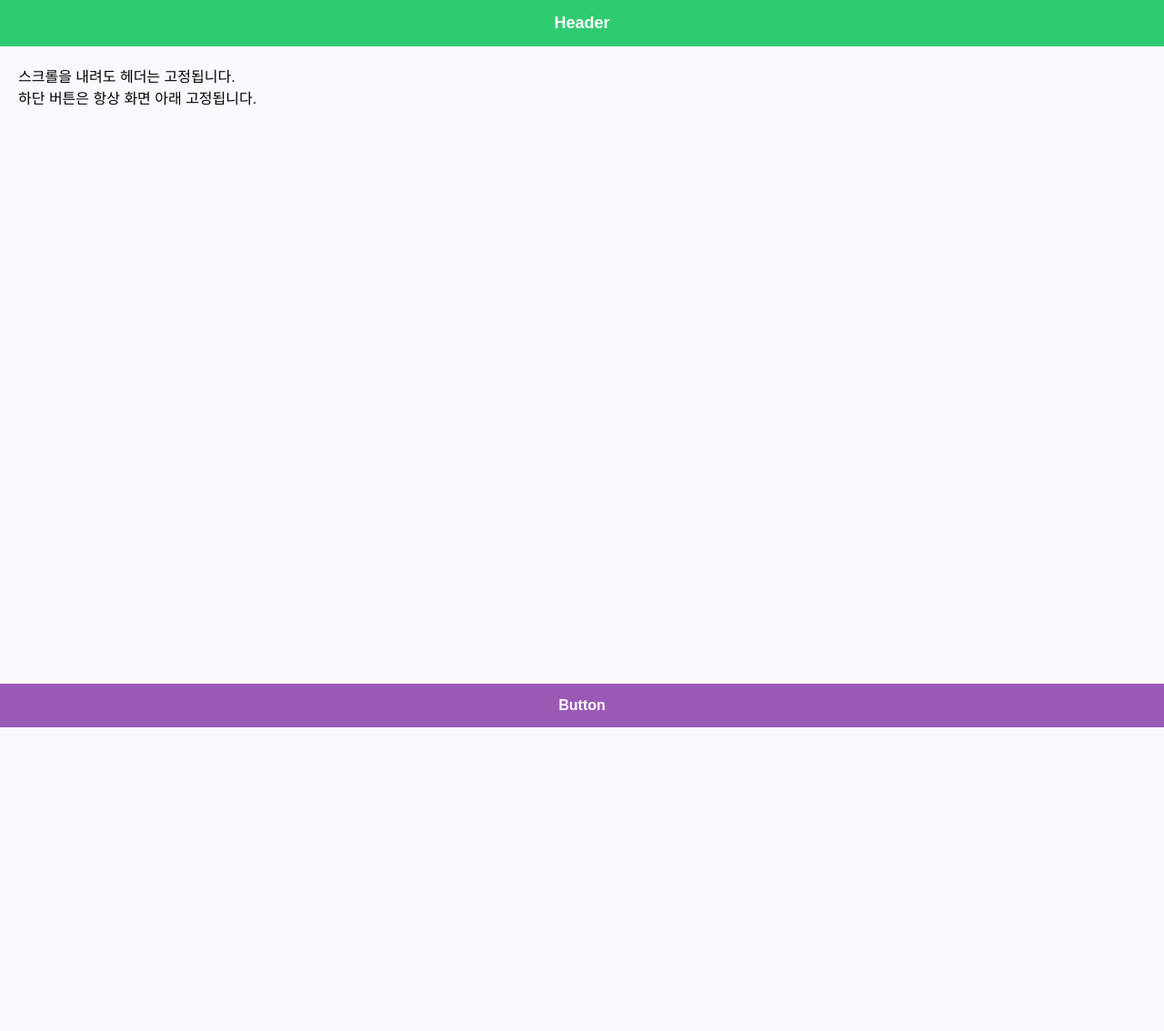
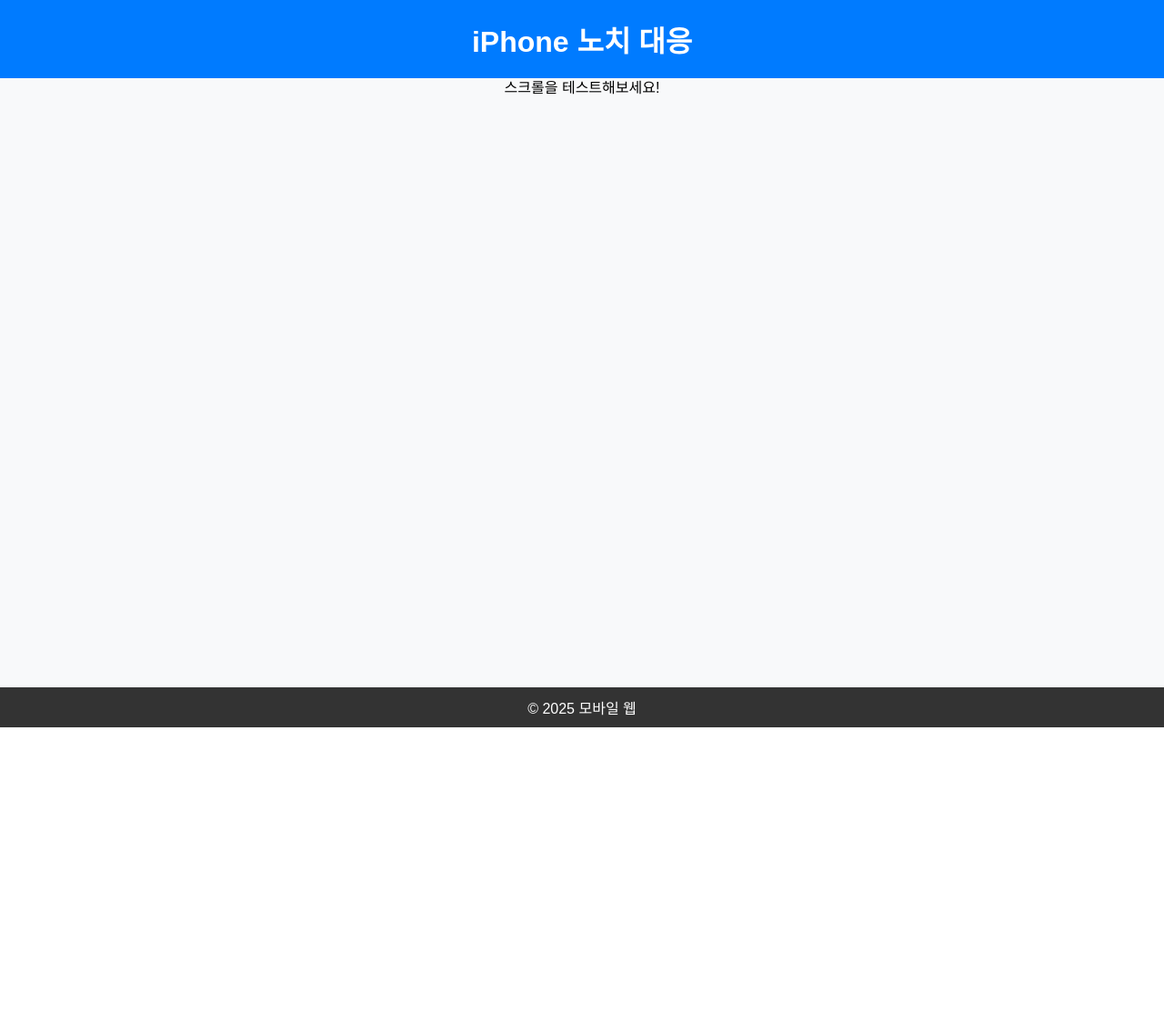
Before and after one commit to IreneCho/TEST, a plain HTML site: page index.html in a window 1280 px wide. Shown: the whole page at 91% size. After the commit the page ends 800 px from the top, so only its background shows below. Drawn offline with Linux system fonts and the light colour scheme.

Commit message:
Add files via upload

```diff
--- a/index.html
+++ b/index.html
@@ -2,9 +2,8 @@
 <html lang="ko">
 <head>
     <meta charset="UTF-8">
-    <meta name="viewport" content="width=device-width, initial-scale=1.0, viewport-fit=cover">
-    <meta name="theme-color" content="#2ecc71">
-    <title>모바일 웹 예제</title>
+    <meta name="viewport" content="width=device-width, initial-scale=1.0">
+    <title>iPhone 노치 대응 모바일 웹</title>
     <style>
         * {
             margin: 0;
@@ -12,91 +11,65 @@
             box-sizing: border-box;
         }
 
-    html,
-    body {
-        background-color: #fff;
+        html, body {
+            height: 100%;
+            overflow: auto;
+            -webkit-overflow-scrolling: touch; /* iOS 부드러운 스크롤 */
+            font-family: Arial, sans-serif;
         }
 
-    body {
-        font-family: Arial, sans-serif;
-        margin: 0;
-        padding: 0;
+        .container {
+            display: flex;
+            flex-direction: column;
+            min-height: 100vh;
+            background-color: #f8f9fa;
+            padding-top: env(safe-area-inset-top); /* iPhone 노치 대응 */
         }
 
-    /* 상단 노치 영역 배경색 (헤더와 동일한 초록색) */
-    .safe-top {
+        header {
             position: fixed;
+            left: 0;
+            right: 0;
             top: 0;
-        left: 0;
             width: 100%;
-        height: env(safe-area-inset-top, 20px);
-        background-color: #2ecc71; /* 초록색 */
-        z-index: 999;
+            background: #007bff;
+            color: white;
+            padding: 20px;
+            text-align: center;
         }
 
-    /* 헤더 (sticky) */
-    .header {
-        position: sticky;
-        top: env(safe-area-inset-top, 0);
-        width: 100%;
-        background-color: #2ecc71; /* 초록색 */
-        color: white;
+        main {
+            flex: 1;
+            padding: 20px;
+            padding-top: 83px;
             text-align: center;
-        padding: 15px;
-        font-size: 18px;
-        font-weight: bold;
-        z-index: 1000;
         }
 
-    /* 본문 */
-    .content {
-        padding: 20px;
-        height: 150vh; /* 스크롤 가능하도록 충분한 높이 설정 */
-        background-color: #f8f9fa;
-    }
-
-    /* 하단 버튼 (fixed) */
-    .bottom-btn {
-        position: fixed;
-        bottom: env(safe-area-inset-bottom, 0);
-        left: 0;
-        right: 0;
-        background-color: #9b59b6; /* 보라색 */
-        color: white;
-        padding: 15px 30px;
-        font-size: 16px;
-        font-weight: bold;
-        border: 0;
-        cursor: pointer;
-        z-index: 1000;
-    }
-
-    /* 하단 노치 영역 배경색 (버튼과 동일한 보라색) */
-    .safe-bottom {
+        footer {
             position: fixed;
             bottom: 0;
             left: 0;
+            right: 0;
             width: 100%;
-        height: env(safe-area-inset-bottom, 20px);
-        background-color: #9b59b6; /* 보라색 */
-        z-index: 999;
+            background: #333;
+            color: white;
+            padding: 10px;
+            text-align: center;
         }
     </style>
 </head>
 <body>
-
-    <div class="safe-top"></div> <!-- 노치 영역 배경 -->
-
-    <div class="header">Header</div>
-
-    <div class="content">
-        <p>스크롤을 내려도 헤더는 고정됩니다.</p>
-        <p>하단 버튼은 항상 화면 아래 고정됩니다.</p>
+    <div class="container">
+        <header>
+            <h1>iPhone 노치 대응</h1>
+        </header>
+        <main>
+            <p>스크롤을 테스트해보세요!</p>
+            <p style="margin-top: 1000px;">여기까지 스크롤 가능</p>
+        </main>
+        <footer>
+            <p>&copy; 2025 모바일 웹</p>
+        </footer>
     </div>
-
-    <button class="bottom-btn">Button</button>
-
-    <div class="safe-bottom"></div> <!-- 하단 영역 배경 -->
-
 </body>
 </html>
```
Lines whose indentation alone changed are shown as unchanged.
